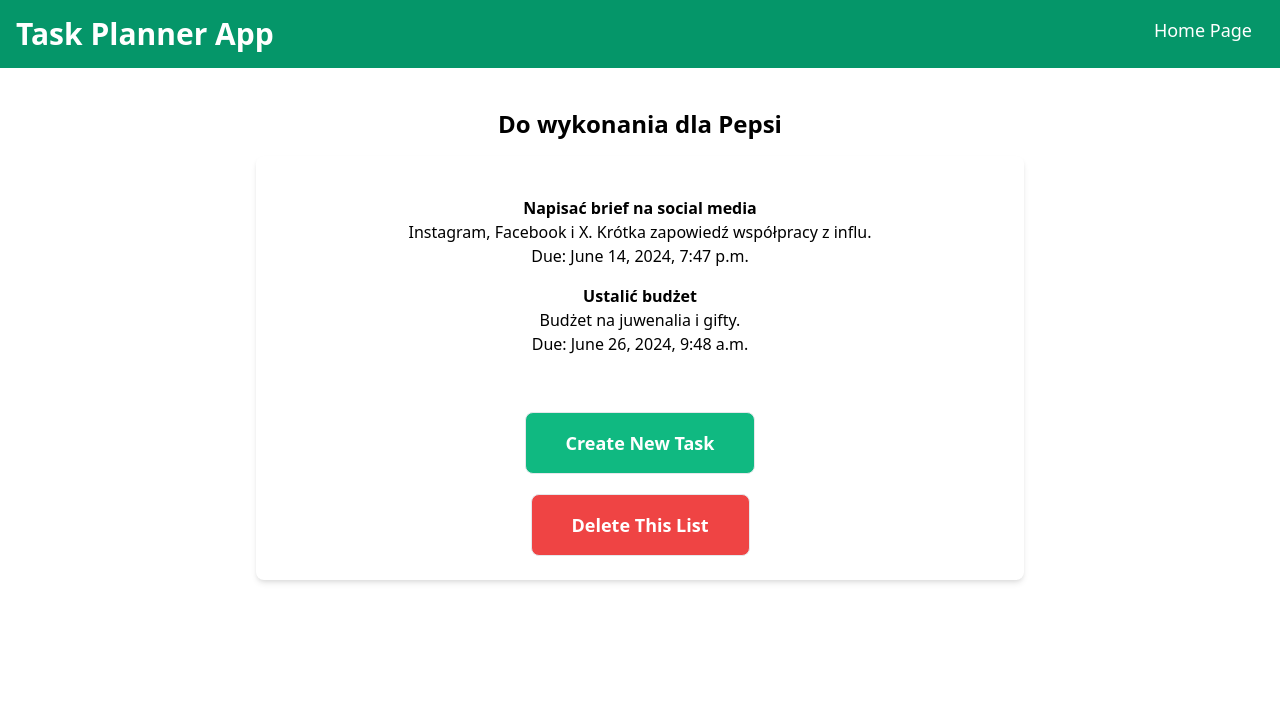
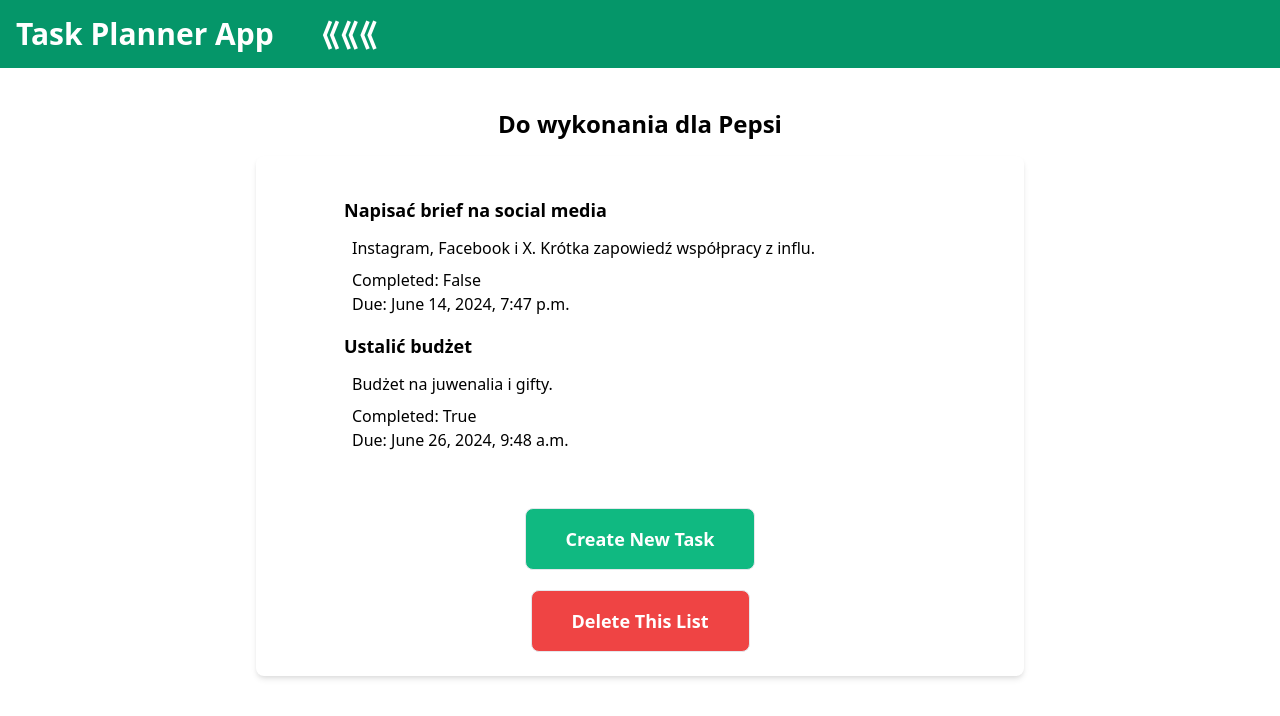
Before and after one commit to AlekUp24/Task_Planner_App, a Django app: page /1 in a window 1280 px wide. Shown: the top 716 px of the page. Run offline with Django 4.2, Linux system fonts and the light colour scheme; data comes from the database, SQL or seed files in the repository; both versions use the stored data as it was after the commit.

Commit message:
add GO BACK functionality

```diff
--- a/task_planner_app/templates/list_details.html
+++ b/task_planner_app/templates/list_details.html
@@ -6,11 +6,12 @@
 <div class="max-w-3xl mx-auto bg-white p-6 rounded-lg shadow-md flex flex-col">
     <ul>
     {% for item in items %}
-        <li class="m-4 transition-transform transform hover:scale-105">
+        <li class="m-4 transition-transform transform hover:scale-105 text-left px-10">
             <a href="./{{list.id}}/{{item.id}}">
-                <div class="font-semibold">{{item.name}}</div>
-                <div>{{ item.description }}</div>
-                <div>Due: {{item.due_date}}</div>
+                <div class="px-2 text-lg font-semibold mb-3">{{item.name}}</div>
+                <div class="px-4 mb-2">{{ item.description }}</div>
+                <div class="px-4">Completed: {{ item.complete }}</div>
+                <div class="px-4">Due: {{item.due_date}}</div>
             </a>
         </li>
     {% endfor %}
--- a/task_planner_app/templates/navbar.html
+++ b/task_planner_app/templates/navbar.html
@@ -1,9 +1,9 @@
     <!-- Navbar -->
-    <nav class="bg-green-600 p-4 text-white flex justify-between">
+    <nav class="bg-green-600 p-4 text-white flex justify-left">
         <div>
-            <h1 class="text-3xl font-bold">Task Planner App</h1>
+            <a href="/"><h1 class="text-3xl font-bold">Task Planner App</h1></a>
         </div>
         <div>
-            <a href="/" class="text-white text-lg hover:underline p-3 align-middle">Home Page</a>
+            <a href="javascript:history.back()" class="text-white font-bold text-3xl m-4 p-3 ml-9 align-middle">&#10218;&#10218;&#10218;</a>
         </div>
      </nav>
```
Also changed, not shown: task_planner_app/db.sqlite3.
